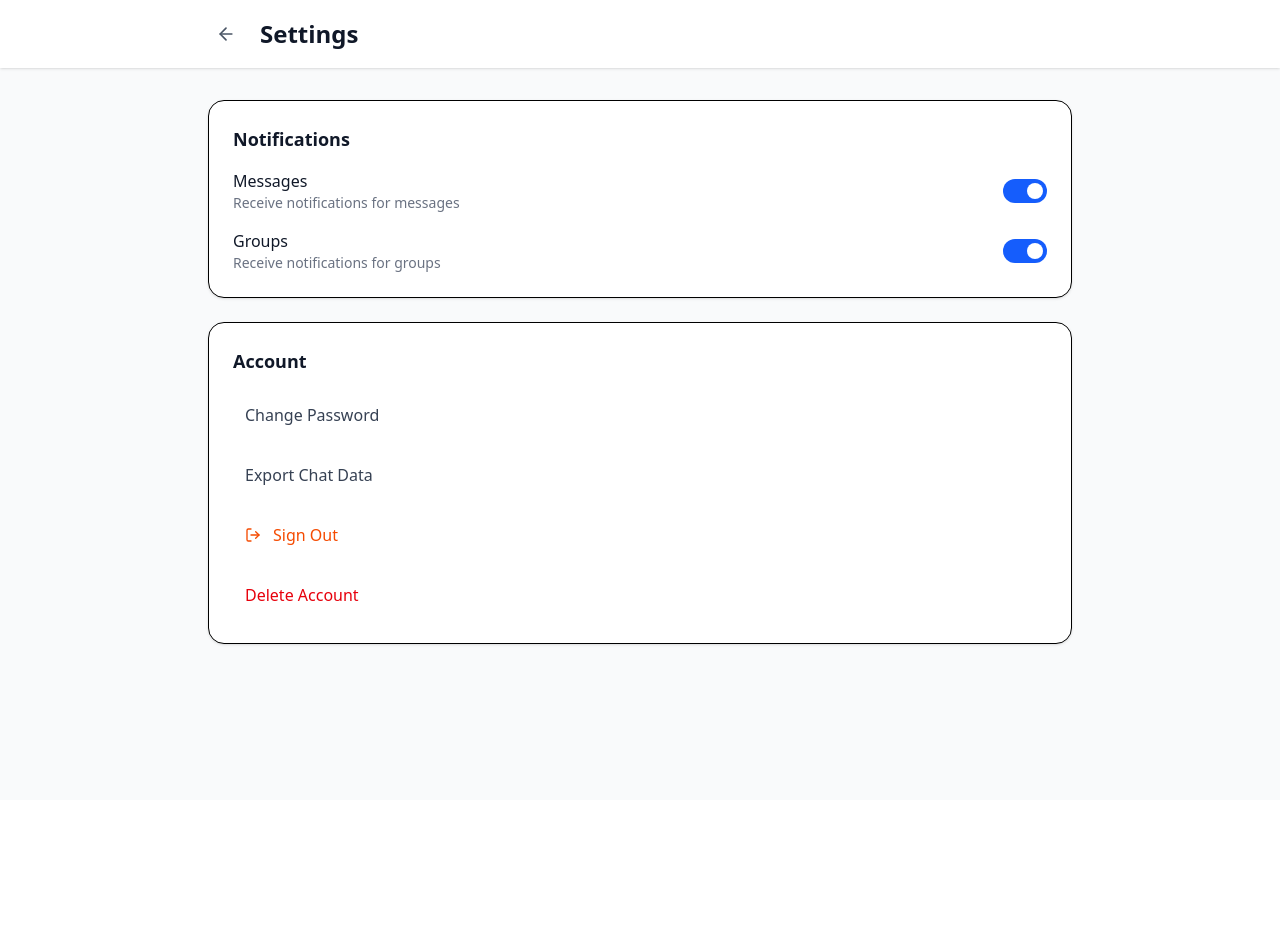
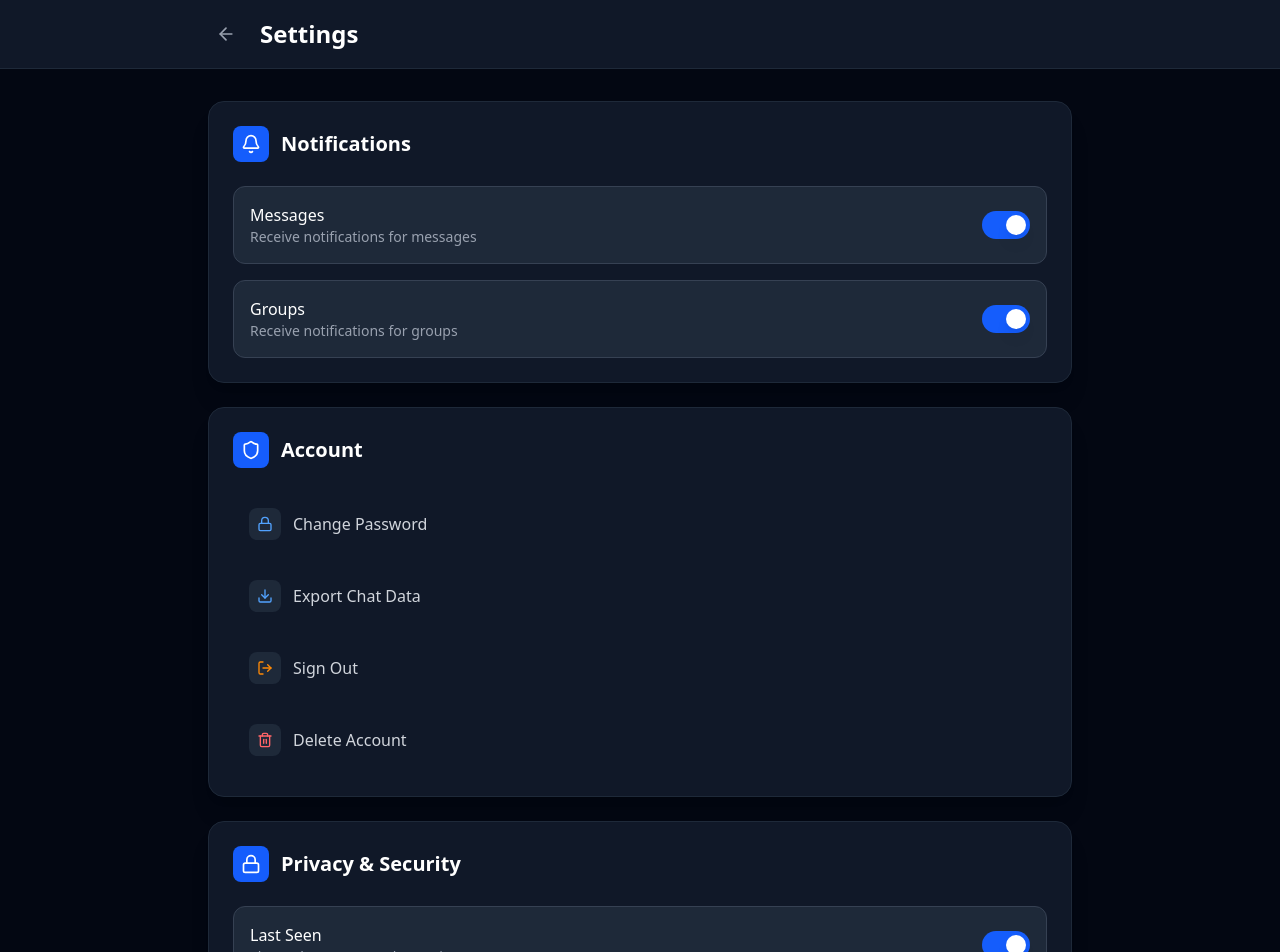
Before and after one commit to vivekkumar9919/chat-application-frontend, a React (Vite) app: page /settings in a window 1280 px wide. Shown: the top 952 px of the page. Before the commit the page ends 800 px from the top, so only its background shows below. Built offline with nearby package versions, Linux system fonts and the light colour scheme; no server answers.

Commit message:
ui enhance

```diff
--- a/package.json
+++ b/package.json
@@ -19,6 +19,7 @@
     "react-router": "^7.8.2",
     "react-router-dom": "^7.8.2",
     "socket.io-client": "^4.8.1",
+    "sweetalert2": "^11.26.3",
     "tailwindcss": "^4.1.13"
   },
   "devDependencies": {
--- a/src/pages/SettingsPage.jsx
+++ b/src/pages/SettingsPage.jsx
@@ -1,8 +1,9 @@
-import React, {useState} from "react";
+import React, { useState } from "react";
 import { useNavigate } from 'react-router-dom';
-import {ArrowLeft, LogOut } from 'lucide-react'
+import { ArrowLeft, LogOut, Bell, Lock, Download, Trash2, Shield } from 'lucide-react'
 import chatServices from '../main.service'
-
+import Swal from "sweetalert2";
+import ToastService from "../utility/toastService";
 
 const SettingsPage = () => {
   const navigate = useNavigate();
@@ -12,6 +13,13 @@ const SettingsPage = () => {
   const handleLogout = async () => {
     setLoading(true);
     try {
+      Swal.fire({
+        title: "Are you sure you want to logout?",
+        showCancelButton: true,
+        confirmButtonText: "Yes",
+      }).then(async (result) => {
+        /* Read more about isConfirmed, isDenied below */
+        if (result.isConfirmed) {
           // Get user data from localStorage
           const user = JSON.parse(localStorage.getItem('user'));
 
@@ -25,7 +33,12 @@ const SettingsPage = () => {
 
           // Redirect to login page
           navigate('/login');
+          ToastService.show("success", "Logged out successfully");
+        }
+      });
+
     } catch (error) {
+      ToastService.show("error", "Error during logout");
       console.error('Logout error:', error);
       // Even if logout fails, clear local storage and redirect
       localStorage.removeItem('user');
@@ -37,37 +50,48 @@ const SettingsPage = () => {
   };
 
   return (
-      <div className="min-h-screen bg-gray-50">
-        <div className="bg-white shadow-sm">
+    <div className="min-h-screen bg-gray-950">
+      {/* Header */}
+      <div className="bg-gray-900 border-b border-gray-800 sticky top-0 z-10">
         <div className="max-w-4xl mx-auto px-4 py-4">
           <div className="flex items-center space-x-4">
-              <button onClick={() => navigate('/chat')} className="p-2 hover:bg-gray-100 rounded-lg cursor-pointer">
-                <ArrowLeft className="h-5 w-5 text-gray-600" />
+            <button
+              onClick={() => navigate('/chat')}
+              className="p-2 hover:bg-gray-800 rounded-xl transition-all duration-200 cursor-pointer group"
+            >
+              <ArrowLeft className="h-5 w-5 text-gray-400 group-hover:text-white transition-colors" />
             </button>
-              <h1 className="text-2xl font-bold text-gray-900">Settings</h1>
+            <h1 className="text-2xl font-bold text-white">Settings</h1>
           </div>
         </div>
       </div>
 
       <div className="max-w-4xl mx-auto px-4 py-8 space-y-6">
-          <div className="bg-white rounded-2xl shadow-sm border p-6">
-            <h2 className="text-lg font-semibold text-gray-900 mb-4">Notifications</h2>
+        {/* Notifications Section */}
+        <div className="bg-gray-900 rounded-2xl shadow-xl border border-gray-800 p-6">
+          <div className="flex items-center space-x-3 mb-6">
+            <div className="p-2 bg-blue-600 rounded-lg">
+              <Bell className="h-5 w-5 text-white" />
+            </div>
+            <h2 className="text-xl font-semibold text-white">Notifications</h2>
+          </div>
 
           <div className="space-y-4">
             {Object.entries(notifications).map(([key, value]) => (
-                <div key={key} className="flex items-center justify-between">
+              <div
+                key={key}
+                className="flex items-center justify-between p-4 bg-gray-800 rounded-xl border border-gray-700 hover:border-gray-600 transition-all duration-200"
+              >
                 <div>
-                    <h3 className="font-medium text-gray-900 capitalize">{key}</h3>
-                    <p className="text-sm text-gray-500">Receive notifications for {key}</p>
+                  <h3 className="font-medium text-white capitalize">{key}</h3>
+                  <p className="text-sm text-gray-400">Receive notifications for {key}</p>
                 </div>
                 <button
-                    onClick={() => setNotifications({...notifications, [key]: !value})}
-                    className={`relative inline-flex h-6 w-11 items-center rounded-full transition-colors ${
-                      value ? 'bg-blue-600' : 'bg-gray-200'
+                  onClick={() => setNotifications({ ...notifications, [key]: !value })}
+                  className={`relative inline-flex h-7 w-12 items-center rounded-full transition-all duration-200 ${value ? 'bg-blue-600' : 'bg-gray-700'
                     }`}
                 >
-                    <span className={`inline-block h-4 w-4 transform rounded-full bg-white transition-transform ${
-                      value ? 'translate-x-6' : 'translate-x-1'
+                  <span className={`inline-block h-5 w-5 transform rounded-full bg-white shadow-lg transition-transform duration-200 ${value ? 'translate-x-6' : 'translate-x-1'
                     }`} />
                 </button>
               </div>
@@ -75,27 +99,79 @@ const SettingsPage = () => {
           </div>
         </div>
 
-          <div className="bg-white rounded-2xl shadow-sm border p-6">
-            <h2 className="text-lg font-semibold text-gray-900 mb-4">Account</h2>
+        {/* Account Section */}
+        <div className="bg-gray-900 rounded-2xl shadow-xl border border-gray-800 p-6">
+          <div className="flex items-center space-x-3 mb-6">
+            <div className="p-2 bg-blue-600 rounded-lg">
+              <Shield className="h-5 w-5 text-white" />
+            </div>
+            <h2 className="text-xl font-semibold text-white">Account</h2>
+          </div>
 
-            <div className="space-y-3">
-              <button className="w-full text-left p-3 hover:bg-gray-50 rounded-lg text-gray-700 cursor-pointer">
-                Change Password
+          <div className="space-y-2">
+            <button className="w-full flex items-center space-x-3 p-4 hover:bg-gray-800 rounded-xl text-gray-300 hover:text-white transition-all duration-200 cursor-pointer group">
+              <div className="p-2 bg-gray-800 rounded-lg group-hover:bg-gray-700 transition-colors">
+                <Lock className="h-4 w-4 text-blue-400" />
+              </div>
+              <span className="font-medium">Change Password</span>
             </button>
-              <button className="w-full text-left p-3 hover:bg-gray-50 rounded-lg text-gray-700 cursor-pointer">
-                Export Chat Data
+
+            <button className="w-full flex items-center space-x-3 p-4 hover:bg-gray-800 rounded-xl text-gray-300 hover:text-white transition-all duration-200 cursor-pointer group">
+              <div className="p-2 bg-gray-800 rounded-lg group-hover:bg-gray-700 transition-colors">
+                <Download className="h-4 w-4 text-blue-400" />
+              </div>
+              <span className="font-medium">Export Chat Data</span>
             </button>
+
             <button
               onClick={handleLogout}
               disabled={loading}
-                className="w-full flex items-center space-x-3 p-3 hover:bg-gray-50 rounded-lg text-orange-600 disabled:opacity-50 cursor-pointer disabled:cursor-not-allowed"
+              className="w-full flex items-center space-x-3 p-4 hover:bg-gray-800 rounded-xl text-gray-300 hover:text-orange-400 disabled:opacity-50 disabled:cursor-not-allowed transition-all duration-200 cursor-pointer group"
             >
-                <LogOut className="h-4 w-4" />
-                <span>{loading ? "Signing out..." : "Sign Out"}</span>
+              <div className="p-2 bg-gray-800 rounded-lg group-hover:bg-gray-700 transition-colors">
+                <LogOut className="h-4 w-4 text-orange-400" />
+              </div>
+              <span className="font-medium">{loading ? "Signing out..." : "Sign Out"}</span>
             </button>
-              <button className="w-full text-left p-3 hover:bg-gray-50 rounded-lg text-red-600 cursor-pointer">
-                Delete Account
+
+            <button className="w-full flex items-center space-x-3 p-4 hover:bg-gray-800 rounded-xl text-gray-300 hover:text-red-400 transition-all duration-200 cursor-pointer group">
+              <div className="p-2 bg-gray-800 rounded-lg group-hover:bg-gray-700 transition-colors">
+                <Trash2 className="h-4 w-4 text-red-400" />
+              </div>
+              <span className="font-medium">Delete Account</span>
             </button>
+          </div>
+        </div>
+
+        {/* Privacy Section */}
+        <div className="bg-gray-900 rounded-2xl shadow-xl border border-gray-800 p-6">
+          <div className="flex items-center space-x-3 mb-6">
+            <div className="p-2 bg-blue-600 rounded-lg">
+              <Lock className="h-5 w-5 text-white" />
+            </div>
+            <h2 className="text-xl font-semibold text-white">Privacy & Security</h2>
+          </div>
+
+          <div className="space-y-4">
+            <div className="flex items-center justify-between p-4 bg-gray-800 rounded-xl border border-gray-700">
+              <div>
+                <h3 className="font-medium text-white">Last Seen</h3>
+                <p className="text-sm text-gray-400">Show when you were last active</p>
+              </div>
+              <button className="relative inline-flex h-7 w-12 items-center rounded-full bg-blue-600 transition-all duration-200">
+                <span className="inline-block h-5 w-5 transform rounded-full bg-white shadow-lg translate-x-6 transition-transform duration-200" />
+              </button>
+            </div>
+
+            <div className="flex items-center justify-between p-4 bg-gray-800 rounded-xl border border-gray-700">
+              <div>
+                <h3 className="font-medium text-white">Read Receipts</h3>
+                <p className="text-sm text-gray-400">Let others know when you've read their messages</p>
+              </div>
+              <button className="relative inline-flex h-7 w-12 items-center rounded-full bg-blue-600 transition-all duration-200">
+                <span className="inline-block h-5 w-5 transform rounded-full bg-white shadow-lg translate-x-6 transition-transform duration-200" />
+              </button>
+            </div>
           </div>
         </div>
       </div>
```
Also changed, not shown: src/pages/ChatDashboard.jsx (+60 -83 lines), src/pages/ChatWindow.jsx (+45 -23 lines), 1 other file (tests, documents, lock files or other folders). Lines whose indentation alone changed are shown as unchanged.
